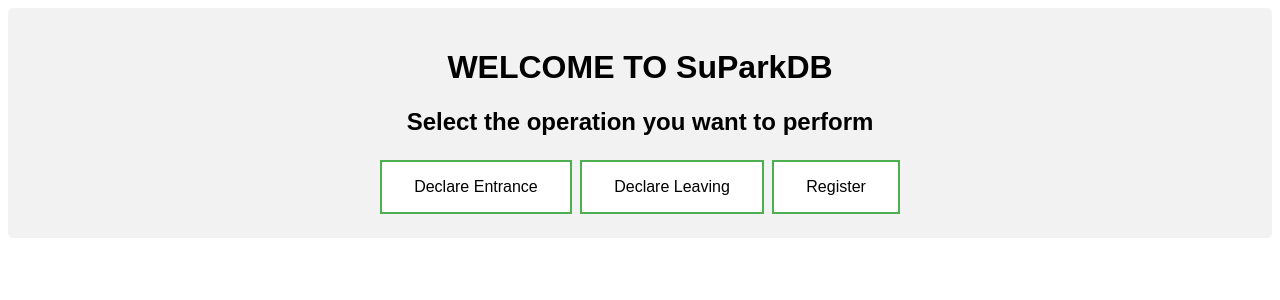
After one commit to CanKorkmazSU/suparkdbphp, a PHP site: page /homepage.html in a window 1280 px wide. The commit adds this page. Shown: the top 300 px of the page. Run offline with PHP 8.4, Linux system fonts and the light colour scheme.

Commit message:
29/12 14:08

```diff
--- a/declareentrancebusinesslogic.php
+++ b/declareentrancebusinesslogic.php
@@ -25,7 +25,6 @@ if (!empty($_POST["uid"])){
     $resultx= mysqli_query($db, $checkifalreadyinsql);
     $count = 0;
     while($row = mysqli_fetch_assoc($resultx)){
-        echo "increasing count   ";
         $count +=1;
     }
     // check first if there is available space at chosen parking area and car isn't already parked
--- a/declareleaving_action.php
+++ b/declareleaving_action.php
@@ -103,8 +103,6 @@ if(!empty($_POST["plate_no"])){
         $result6 = mysqli_query($db, $sql_currcap);
 
     }
-
-
 }
 else{
      echo "Plate no must be entered.";
--- /dev/null
+++ b/homepage.html
@@ -0,0 +1,26 @@
+<!DOCTYPE html>
+<html>
+
+<head>
+    <meta charset="UTF-8">
+    <title>SuParkDB Home Page</title>
+    <link rel="stylesheet" href="style.css">
+    <style>
+
+</style>
+</head>
+
+<body>
+    <div class="parent">
+        <h1>WELCOME TO SuParkDB</h1>
+
+        <h2>Select the operation you want to perform</h2>
+
+        <a href="declareentrance.php" class="button button1">Declare Entrance</a>
+        <a href="declareleaving.php" class="button button1">Declare Leaving</a>
+        <a href="signin.php" class="button button1">Register</a>
+
+    </div>
+</body>
+
+</html>
```
Also changed, not shown: sign_action.php (+3 -8 lines).
